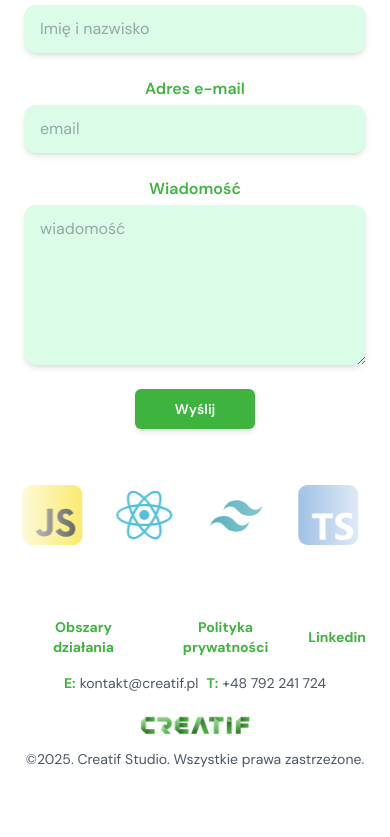
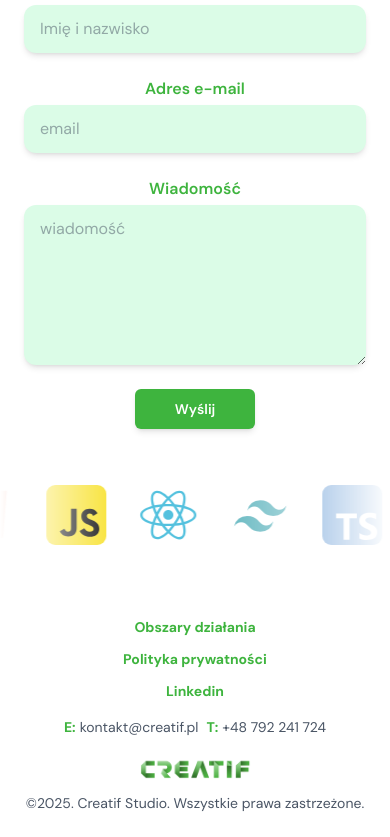
Before and after one commit to Mariano0o92/creatif, a React (Vite) app: page / in a window 390 px wide. Shown: the part 3847-4684 px from the top of the page. Before the commit the page ends 4640 px from the top, so only its background shows below. Built offline with nearby package versions, Linux system fonts and the light colour scheme.

Commit message:
Footer mobile layout updated

```diff
--- a/src/components/FooterSection/footer.tsx
+++ b/src/components/FooterSection/footer.tsx
@@ -31,7 +31,7 @@ const Footer = () => {
           </a>
         </p>
       </div>
-      <div className="flex items-center gap-3 text-[#3eb43e] font-bold">
+      <div className="flex flex-col sm:flex-row items-center gap-3 text-[#3eb43e] font-bold">
         <a href="#" className="hover:text-gray-600 dark:hover:text-stone-100 transition-all ease-in-out duration-300">
           Obszary działania
         </a>
--- a/src/components/TechSection/tech.tsx
+++ b/src/components/TechSection/tech.tsx
@@ -23,15 +23,15 @@ const logos = [
 export default function Tech() {
 	return (
 		<>
-			<div className='w-full max-w-7xl py-8  inline-flex flex-nowrap overflow-hidden [mask-image:_linear-gradient(to_right,transparent_0,_black_128px,_black_calc(100%-200px),transparent_100%)]'>
-				<ul className='flex items-center justify-center md:justify-start sm:[&_li]:mx-8 [&_li]:mx-4 [&_img]:max-w-none animate-infinite-scroll'>
+			<div className='w-full max-w-7xl py-8 px-6 overflow-hidden inline-flex flex-nowrap [mask-image:_linear-gradient(to_right,transparent_0,_black_128px,_black_calc(100%-200px),transparent_100%)]'>
+				<ul className='flex items-center md:justify-start sm:[&_li]:mx-8 [&_li]:mx-4 [&_img]:max-w-none animate-infinite-scroll'>
 					{[...logos].map((logo, index) => (
 						<li>
 							<img key={index} src={logo.src} className='w-15 h-15' alt='logo' />
 						</li>
 					))}
 				</ul>
-				<ul className='flex items-center justify-center md:justify-start sm:[&_li]:mx-8 [&_li]:mx-4 [&_img]:max-w-none animate-infinite-scroll'>
+				<ul className='flex items-center md:justify-start sm:[&_li]:mx-8 [&_li]:mx-4 [&_img]:max-w-none animate-infinite-scroll'>
 					{[...logos].map((logo, index) => (
 						<li>
 							<img key={index} src={logo.src} className='w-15 h-15' alt='logo' />
```
